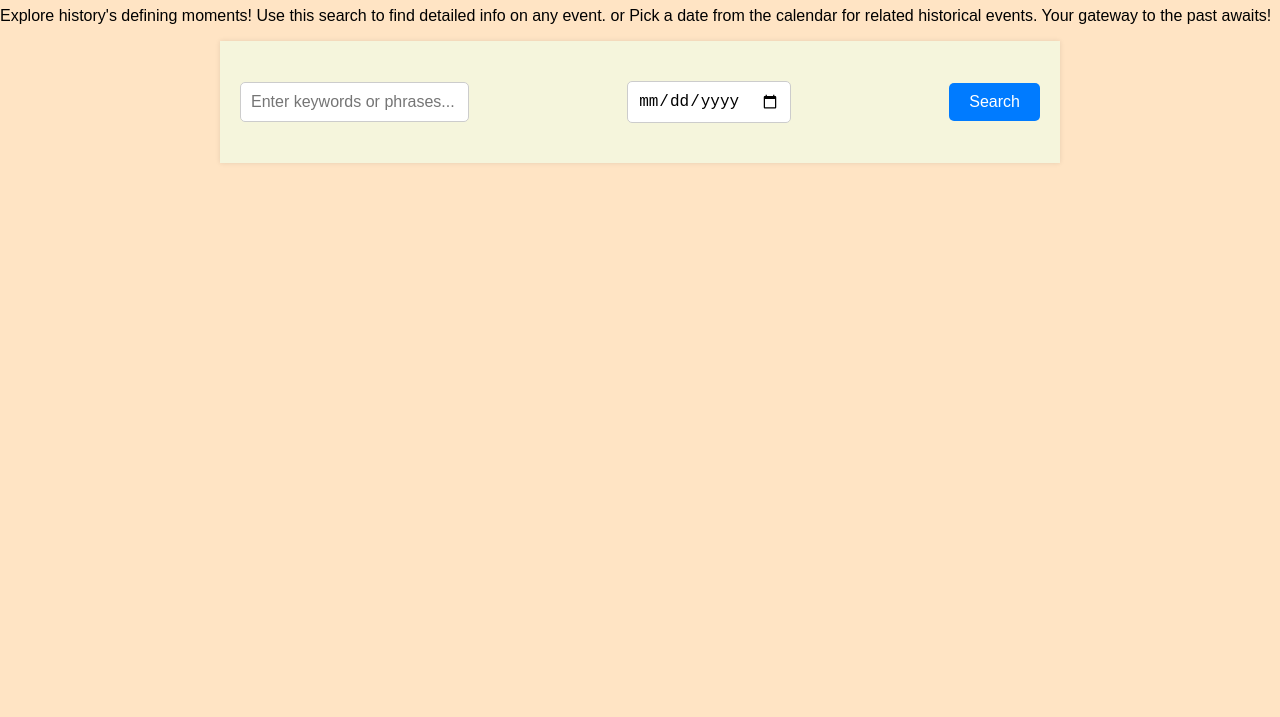
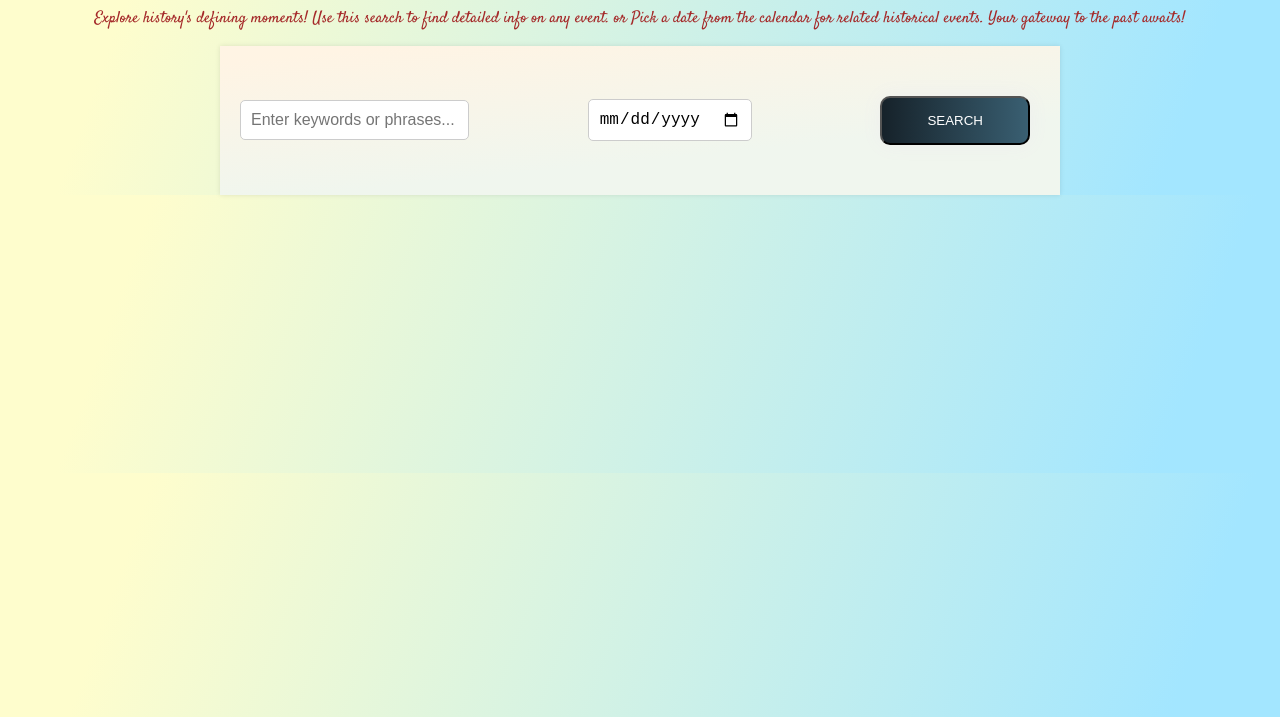
Before and after one commit to raghib122/Historical-Events, a plain HTML site: page index.html in a window 1280 px wide. Shown: the part 83-800 px from the top of the page. Drawn offline with nearby package versions, Linux system fonts and the light colour scheme; a web font is replaced by a local one.

Commit message:
Update styles.css
updated the button style and bg image

```diff
--- a/styles.css
+++ b/styles.css
@@ -2,7 +2,8 @@
 
 body {
     font-family: Arial, sans-serif;
-    background-color: bisque;
+        background-image: linear-gradient( 109.6deg,  rgba(254,253,205,1) 11.2%, rgba(163,230,255,1) 91.1% );
+
     margin: 0;
     padding: 0;
 }
@@ -11,7 +12,8 @@ body {
     max-width: 800px;
     margin: 0 auto;
     padding: 20px;
-    background-color: beige;
+        background-image: linear-gradient( 174.2deg,  rgba(255,244,228,1) 7.1%, rgba(240,246,238,1) 67.4% );
+
     box-shadow: 0 0 5px rgba(0, 0, 0, 0.1);
 }
 
@@ -21,8 +23,16 @@ h1 {
     font-family: 'Bungee Spice', cursive;
     font-family: 'Cedarville Cursive', cursive;
     font-family: 'Satisfy', cursive;
+     text-decoration: underline;
 }
+p{
+    text-align: center;
+    color: brown;
+    font-family: 'Bungee Spice', cursive;
+    font-family: 'Cedarville Cursive', cursive;
+    font-family: 'Satisfy', cursive;
 
+}
 .search-section {
     display: flex;
     justify-content: space-between;
@@ -38,19 +48,27 @@ input[type="date"] {
     border-radius: 5px;
 }
 
+
 #searchButton {
-    padding: 10px 20px;
-    font-size: 16px;
-    border: none;
-    border-radius: 5px;
-    background-color: #007bff;
+    background-image: linear-gradient(to right, #16222A 0%, #3A6073  51%, #16222A  100%);
+    margin: 10px;
+    padding: 15px 45px;
+    text-align: center;
+    text-transform: uppercase;
+    transition: 0.5s;
+    background-size: 200% auto;
+    color: white;
+    box-shadow: 0 0 20px #eee;
+    border-radius: 10px;
+    display: block;
+    cursor: pointer;
+  }
+
+  #searchButton:hover {
+    background-position: right center; /* change the direction of the change here */
     color: #fff;
-    cursor: pointer;
-}
-
-#searchButton:hover {
-    background-color: #0056b3;
-}
+    text-decoration: none;
+  }
 
 .results {
     margin-top: 20px;
```
